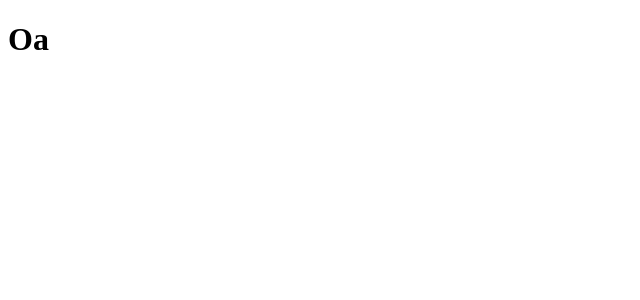
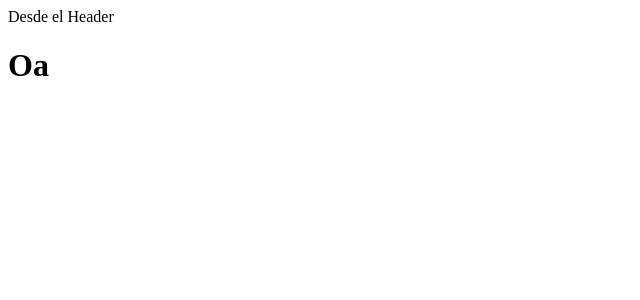
Before and after one commit to AlexNear77/Pacientes-Veterinaria, a React (Vite) app: page / in a window 1280 px wide. Shown: the top 300 px of the page, without its empty margins (0-640 px from the left). Built offline with nearby package versions, Linux system fonts and the light colour scheme.

Commit message:
Creando componentes Header y Formulario

```diff
--- a/src/App.jsx
+++ b/src/App.jsx
@@ -1,7 +1,11 @@
+import Header from "./components/Header"
+
 
 function App() {
   return (
+
     <div className="App">
+        <Header />
         <h1>Oa</h1>
     </div>
   )
--- /dev/null
+++ b/src/components/Header.jsx
@@ -0,0 +1,9 @@
+const Header = () => {
+    return (
+        <>
+            Desde el Header
+        </>
+     );
+}
+
+export default Header;
```
Also changed, not shown: src/components/Formulario.jsx (added, +9 -0 lines).
